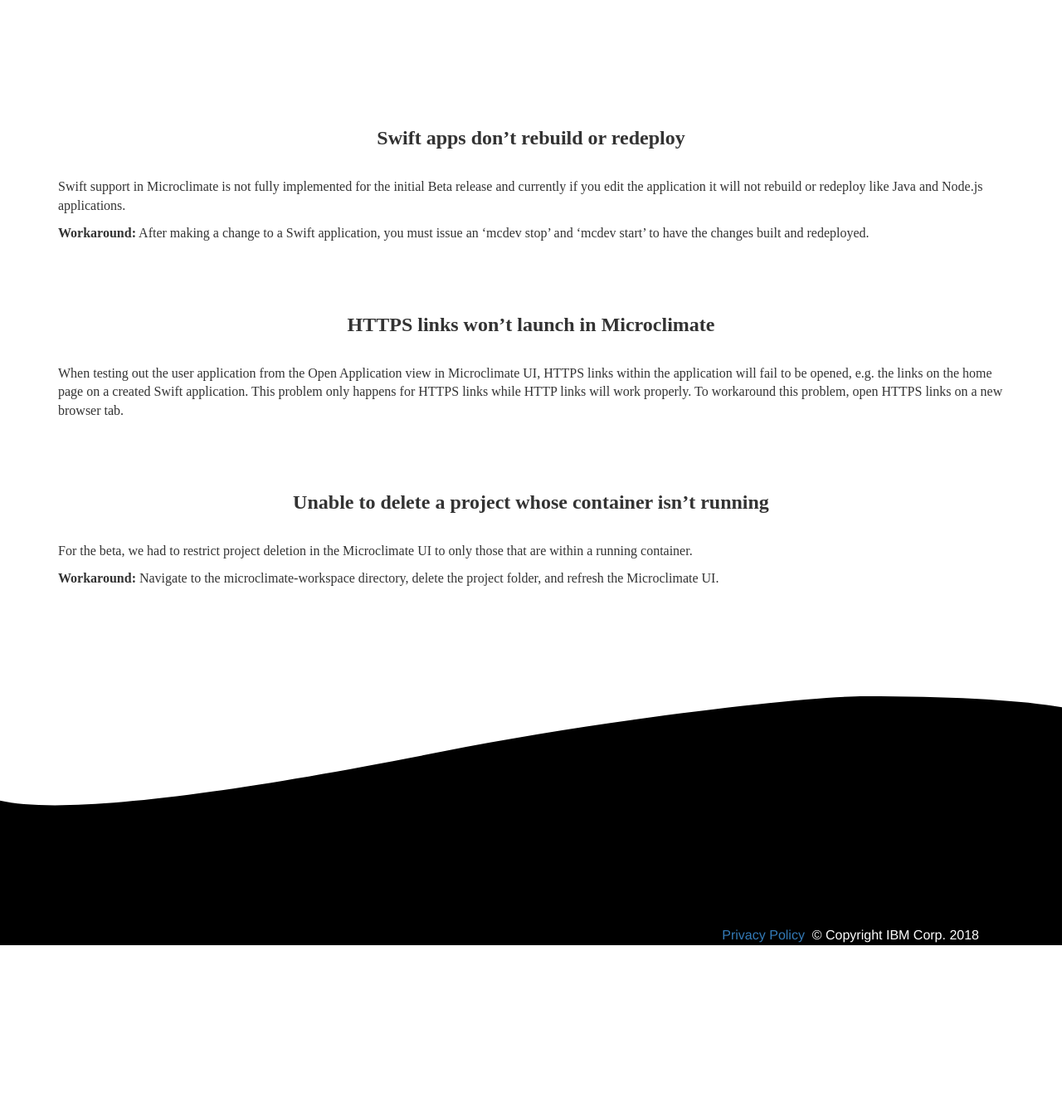
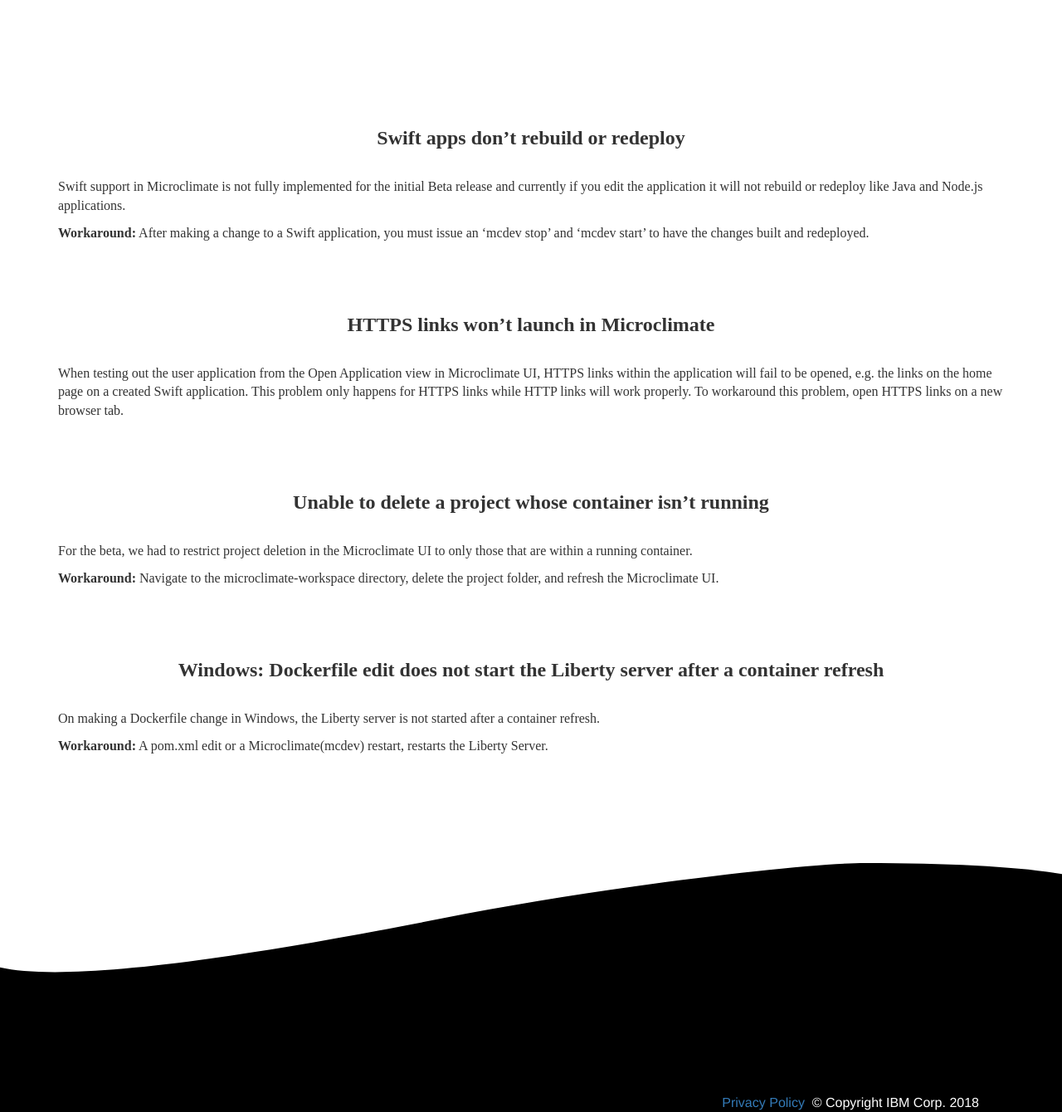
Before and after one commit to microclimate-dev2ops/microclimate-dev2ops.github.io, a Jekyll site: the page built from docPages/knownissue.md, in a window 1280 px wide, cut to the strip 404-1744 px from the top of the page. Shown: the whole strip at 83% size. Built offline with Jekyll 4.4.1, drawn with Linux system fonts in a browser that asks for light colours; nearby versions of some CDN libraries; some web fonts are replaced; before the commit the page ends 1543 px from its top, so only the background shows below that.

Commit message:
update css and known issue doc

```diff
--- a/_includes/header.html
+++ b/_includes/header.html
@@ -12,7 +12,7 @@
             </button>
 
             <a id="navbar_home_link" class="navbar-brand" href="{{ include.homepath }}" aria-label="Home">
-            		<img height="18px" src="images/microclimate-logo-white.svg"/></a><sup id="navbar_home_link_beta" class="beta home_beta">Beta</sup>
+            		<img height="18px" src="images/microclimate-logo-white.svg"/></a><sup id="navbar_home_link_beta" class="beta home_beta beta-padding">Beta</sup>
 
         </div>
         <div id="navbar" class="navbar-collapse collapse">
--- a/css/styles.css
+++ b/css/styles.css
@@ -72,6 +72,10 @@
 	font-family: ibm-plex-sans;
 }
 
+.beta-padding {
+	padding-left: 6px;
+	padding-right: 6px !important;
+}
 h1 {
 	font-size: 24px;
 	line-height: 1.5em;
--- a/docPages/knownissue.md
+++ b/docPages/knownissue.md
@@ -22,3 +22,9 @@
 For the beta, we had to restrict project deletion in the Microclimate UI to only those that are within a running container.
 
 **Workaround:** Navigate to the microclimate-workspace directory, delete the project folder, and refresh the Microclimate UI.
+
+## Windows: Dockerfile edit does not start the Liberty server after a container refresh
+
+On making a Dockerfile change in Windows, the Liberty server is not started after a container refresh.
+
+**Workaround:** A pom.xml edit or a Microclimate(mcdev) restart, restarts the Liberty Server.
```
